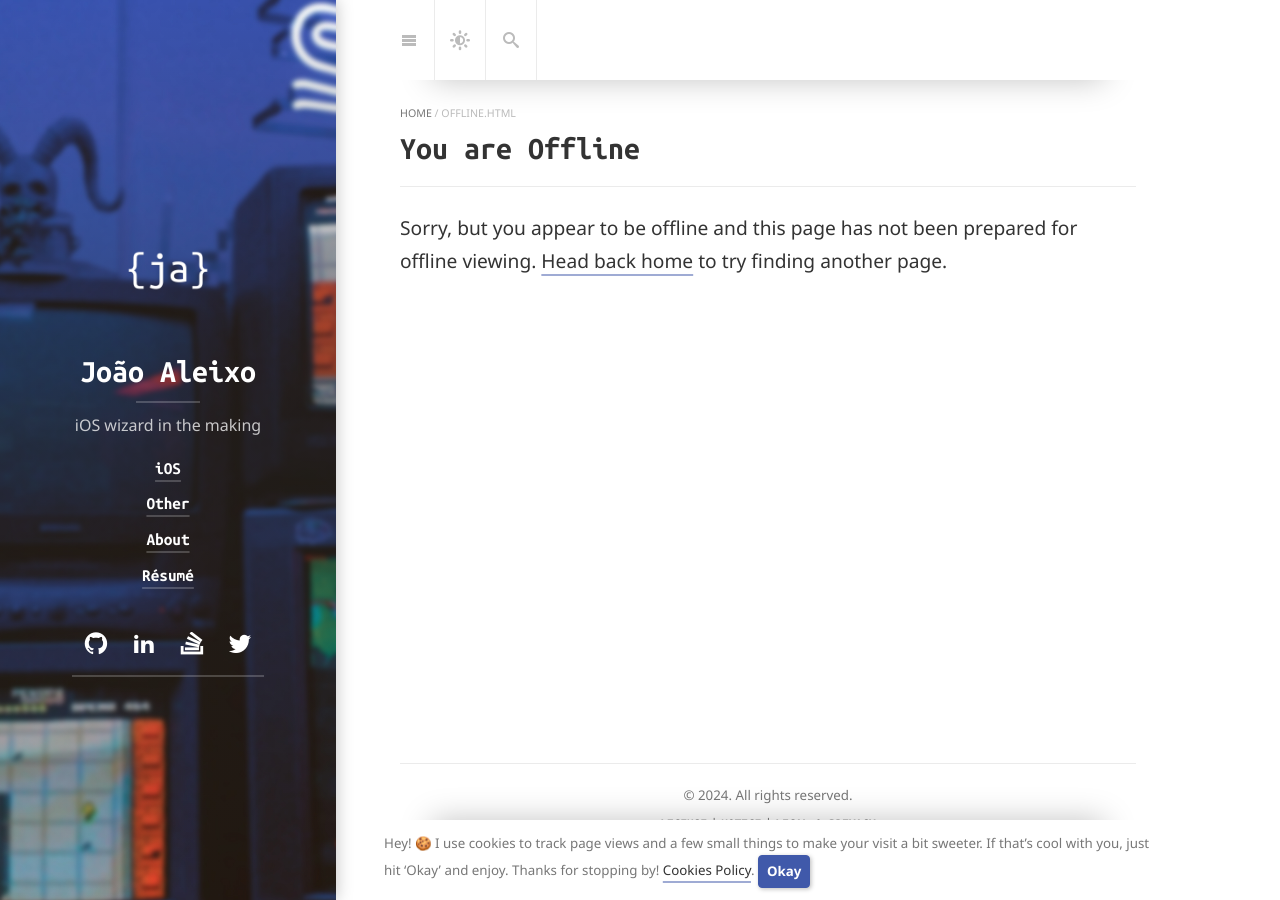
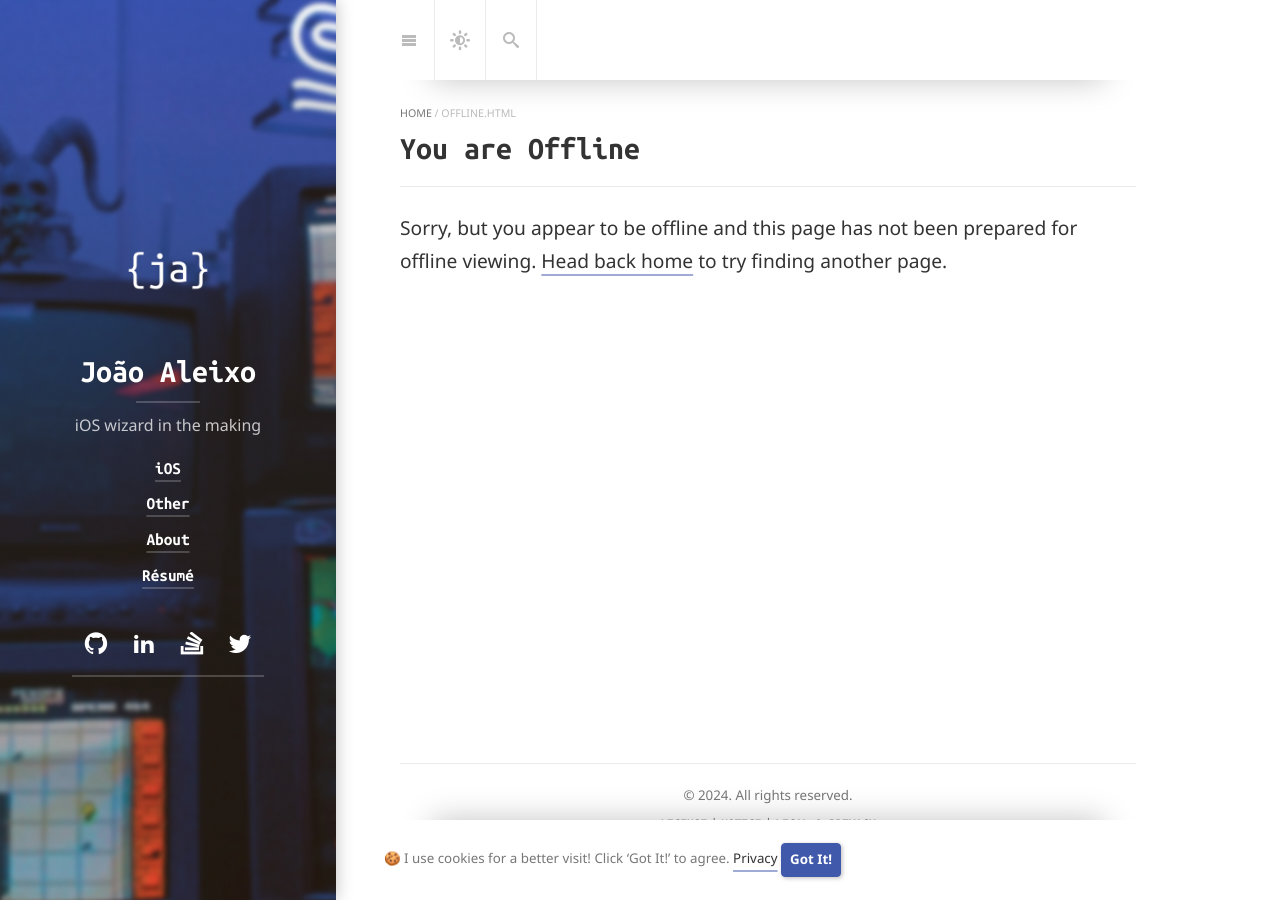
Before and after one commit to jalxp/jalxp.github.io, a Jekyll site: the page built from offline.md, in a window 1280 px wide. Built offline with Jekyll 4.4.1, drawn with Linux system fonts in a browser that asks for light colours; cached includes are drawn as plain includes; nearby versions of some CDN libraries; some web fonts are replaced; library files that are not in the unit come from our copies.

Commit message:
Banner text update

```diff
--- a/_data/strings.yml
+++ b/_data/strings.yml
@@ -45,8 +45,8 @@ continue_reading:      >
 
 cookies_banner:
   text:                >
-    Hey! 🍪 I use cookies to track page views and a few small things to make your visit a bit sweeter. If that's cool with you, just hit 'Okay' and enjoy. Thanks for stopping by! [Cookies Policy](/cookies-policy/).
-  okay:                Okay
+    🍪 I use cookies for a better visit! Click 'Got It!' to agree. [Privacy](/POLICY/)
+  okay:                Got It!
 
 not_found:
   title:               '404: Page Not Found'
```
